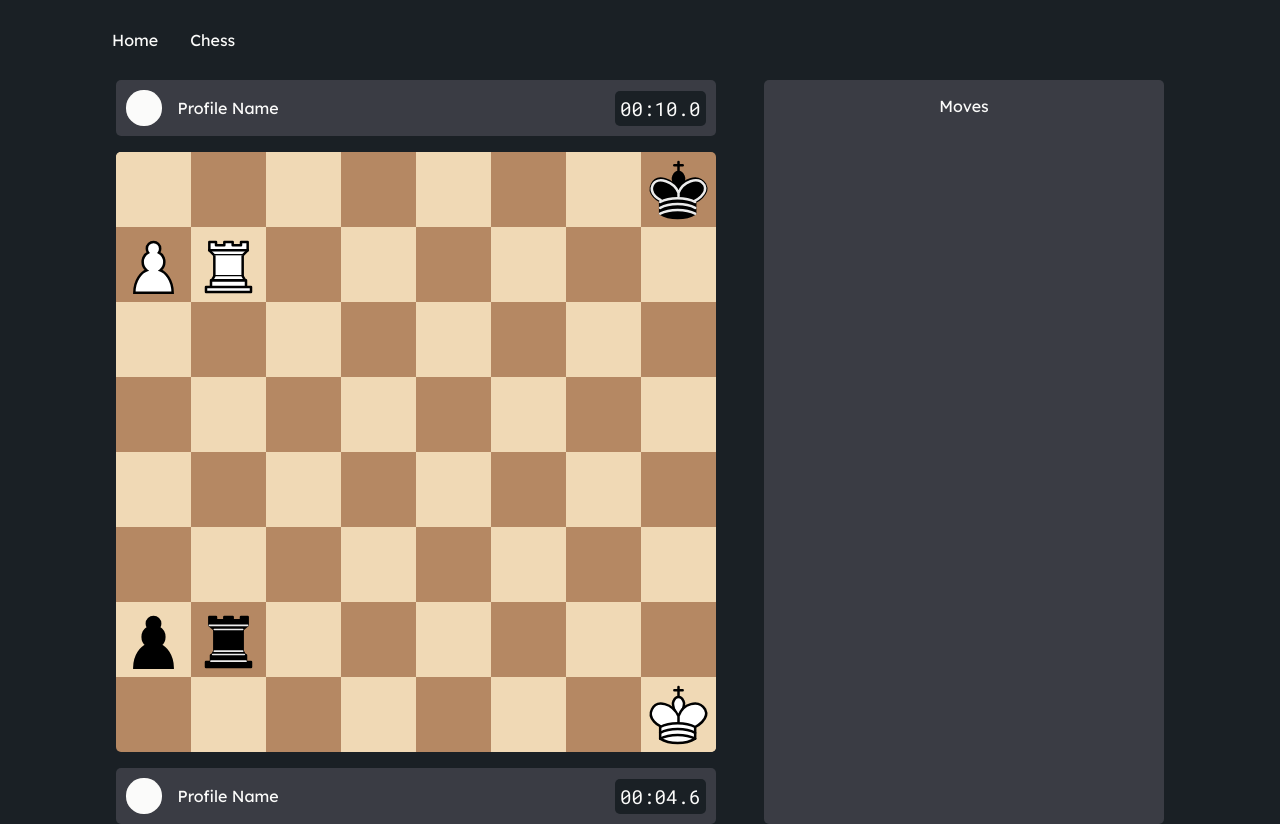
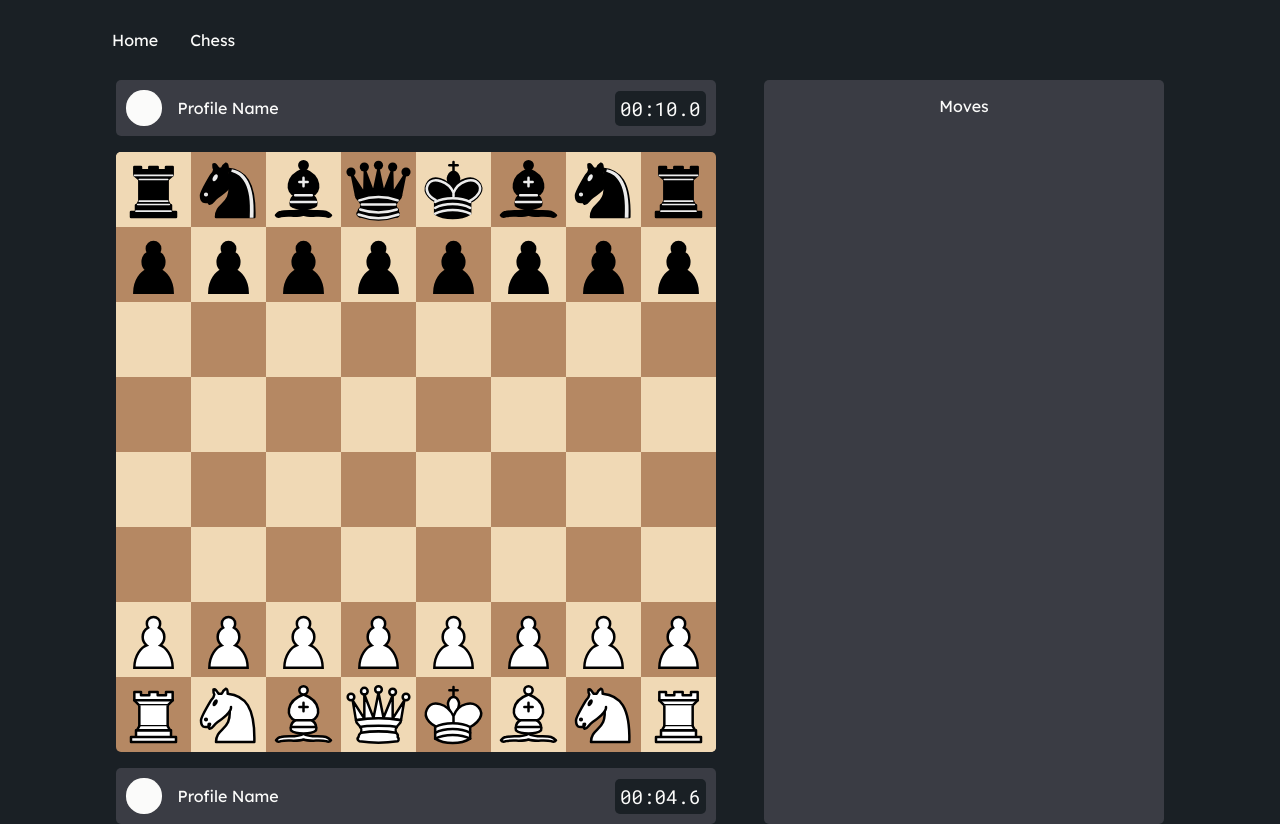
Before and after one commit to blnayan/gameboard, a Next.js app: page /chess in a window 1280 px wide. Built offline with nearby package versions, Linux system fonts and the light colour scheme.

Commit message:
fix: reset chess

```diff
--- a/src/app/chess/components/BoardLayout.tsx
+++ b/src/app/chess/components/BoardLayout.tsx
@@ -6,7 +6,7 @@ import { Chess, PieceFlags } from "@/scripts/Chess";
 
 export function BoardLayout() {
   // "7k/PR6/8/8/8/8/pr6/7K w - - 0 1"
-  const [chess] = useState(new Chess("7k/PR6/8/8/8/8/pr6/7K w - - 0 1"));
+  const [chess] = useState(new Chess());
 
   return (
     <div className={styles.boardContainer}>
--- a/src/app/chess/components/ChessBoard/Piece.tsx
+++ b/src/app/chess/components/ChessBoard/Piece.tsx
@@ -105,7 +105,7 @@ export function Piece({ piece, square, chess, pieceSize, pieceStyle, gameOverSta
     } catch {
       return resetDragState();
     }
-  }, [moved, square, translateX, pieceSize, translateY, piece, promotionPiece, chess]);
+  }, [moved, square, translateX, pieceSize, translateY, legalMoves, piece, promotionPiece, chess]);
 
   const promotionEffect = useCallback(() => {
     // make sure promotionPiece and promotionSquare both exist before making a promotion move
```
